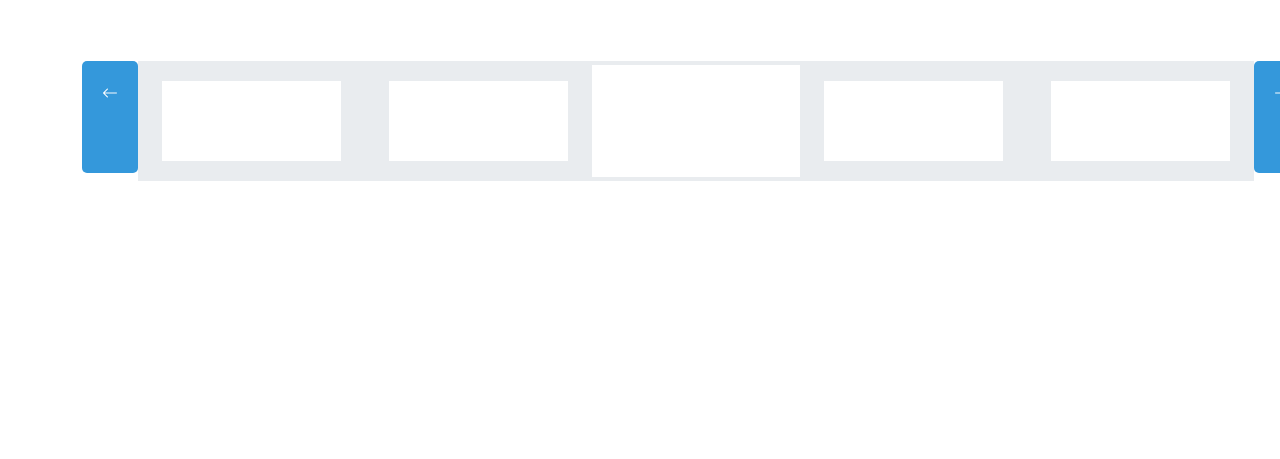
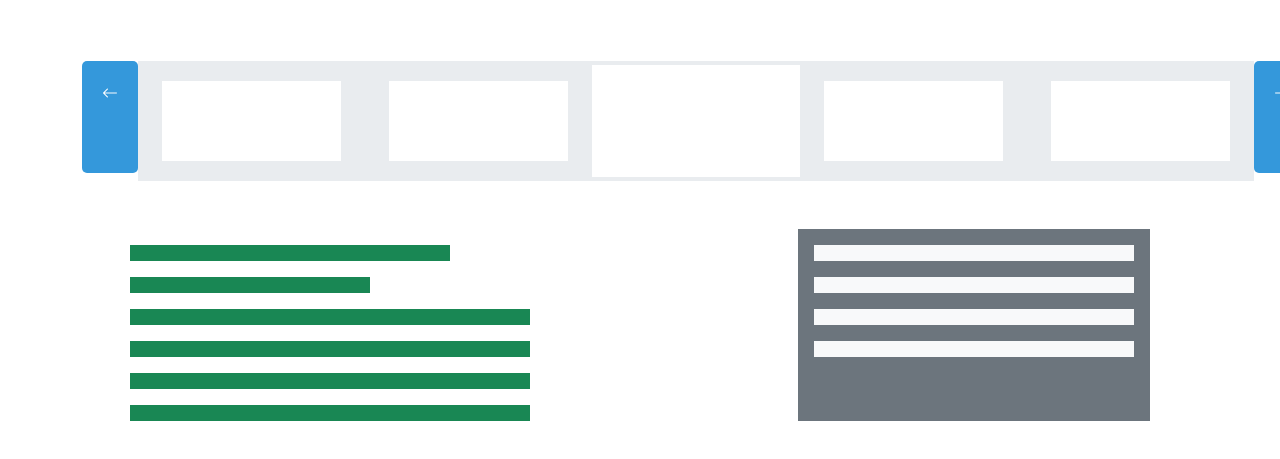
Before and after one commit to CCotuna/TDM-II-5, a website: page index.html in a window 1280 px wide. Shown: the part 1235-1694 px from the top of the page. Before the commit the page ends 1416 px from the top, so only its background shows below. Drawn offline with nearby package versions, Linux system fonts and the light colour scheme.

Commit message:
Implemented Forms section

```diff
--- a/index.html
+++ b/index.html
@@ -172,6 +172,31 @@
         </div>
         <div class="arrow-box"><span class="bi bi-arrow-right"></span></div>
       </div>
+
+      <!-- Form Section -->
+      <div class="d-flex justify-content-center justify-content-between mt-5 mb-5">
+        <div class="mx-5 me-5">
+            <div>
+                <div class="mt-3 bg-success" style="width: 20rem; height: 1rem"></div>
+                <div class="mt-3 bg-success" style="width: 15rem; height: 1rem"></div>
+            </div>
+            <div>
+                <div class="mt-3 bg-success" style="width: 25rem; height: 1rem"></div>
+                <div class="mt-3 bg-success" style="width: 25rem; height: 1rem"></div>
+                <div class="mt-3 bg-success" style="width: 25rem; height: 1rem"></div>
+                <div class="mt-3 bg-success" style="width: 25rem; height: 1rem"></div>
+            </div>
+        </div>
+
+        <div class="mx-5 me-5 bg-secondary">
+            <div>
+                <div class="mt-3 mx-3 me-3 bg-light" style="width: 20rem; height: 1rem"></div>
+                <div class="mt-3 mx-3 me-3 bg-light" style="width: 20rem; height: 1rem"></div>
+                <div class="mt-3 mx-3 me-3 bg-light" style="width: 20rem; height: 1rem"></div>
+            </div>
+            <div class="mt-3 mx-3 me-3 bg-light" style="width: 20rem; height: 1rem"></div>
+        </div>
+      </div>
     </div>
   </body>
 </html>
```
